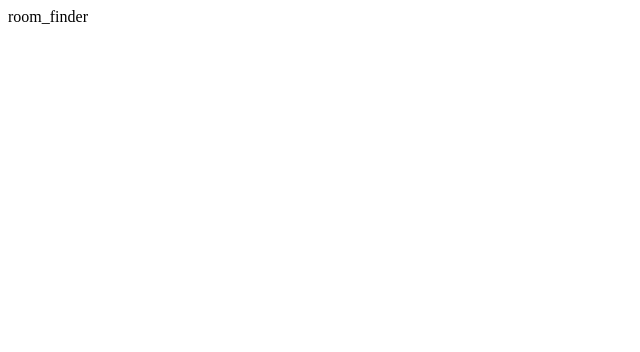
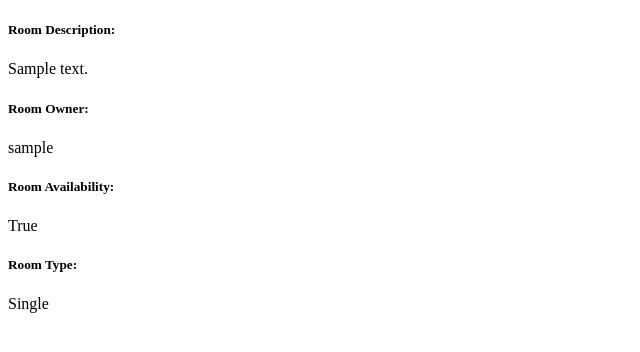
Before and after one commit to Afjunior18/RoomFinder-Ireland, a Django app: page /room_finder/ in a window 1280 px wide. Before the commit the part shown is almost empty. Shown: the top 352 px of the page, without its empty margins (0-640 px from the left). Run offline with Django 3.2, Linux system fonts and the light colour scheme; tables that the repository leaves empty hold one stand-in row (values such as "Sample post").

Commit message:
Render first admin-created post in template, still in implementation phase

```diff
--- a/RoomFinder/settings.py
+++ b/RoomFinder/settings.py
@@ -29,7 +29,7 @@ SECRET_KEY = os.environ.get("SECRET_KEY")
 
 
 # SECURITY WARNING: don't run with debug turned on in production!
-DEBUG = False
+DEBUG = True
 
 ALLOWED_HOSTS = [
     '8080-afjunior18-roomfinderir-y1qqy084b8a.ws-us108.gitpod.io',
--- a/room/models.py
+++ b/room/models.py
@@ -20,8 +20,10 @@ class Room(models.Model):
     ]
     room_type = models.CharField(max_length=2, choices=ROOM_TYPES)
 
-    room_photos = CloudinaryField('image')
+    # room_photos = CloudinaryField('image')
     room_location = models.CharField(max_length=100)
     price = models.DecimalField(max_digits=10, decimal_places=2)
     created_on = models.DateTimeField(auto_now_add=True)
     status = models.IntegerField(choices=STATUS, default=0)
+
+    excerpt = models.TextField(blank=True)
--- a/room/templates/room_finder.html
+++ b/room/templates/room_finder.html
@@ -3,9 +3,28 @@
 <head>
     <meta charset="UTF-8">
     <meta name="viewport" content="width=device-width, initial-scale=1.0">
-    <title>Document</title>
+    <title>Available Rooms</title>
 </head>
 <body>
-    room_finder
+    <div class="container">
+        <div class="row">
+            {% for room in rooms %}
+                <div class="col-md-3 col-sm-6 mb-4">
+                    <div class="card">
+                        <div class="card-body">
+                            <h5 class="card-title">Room Description:</h5>
+                            <p class="card-text">{{ room.room_description }}</p>
+                            <h5 class="card-title">Room Owner:</h5>
+                            <p class="card-text">{{ room.room_owner }}</p>
+                            <h5 class="card-title">Room Availability:</h5>
+                            <p class="card-text">{{ room.room_availability }}</p>
+                            <h5 class="card-title">Room Type:</h5>
+                            <p class="card-text">{{ room.get_room_type_display }}</p>
+                        </div>
+                    </div>
+                </div>
+            {% endfor %}
+        </div>
+    </div>
 </body>
 </html>
--- a/room/views.py
+++ b/room/views.py
@@ -1,12 +1,10 @@
 from django.shortcuts import render
 from django.http import HttpResponse
 
+from .models import Room
+
 
 # Create your views here.
-
-
-# def test(request):
-#    return HttpResponse("Testing")
 
 def index(request):
     return render(request, 'base.html')
@@ -18,4 +16,5 @@ def add_room(request):
     return render(request, 'add_room.html')
 
 def room_finder(request):
-    return render(request, 'room_finder.html')
+    rooms = Room.objects.all()
+    return render(request, 'room_finder.html', {'rooms': rooms})
```
Also changed, not shown: room/migrations/0003_room_excerpt.py (added), room/migrations/0004_remove_room_room_photos.py (added).
